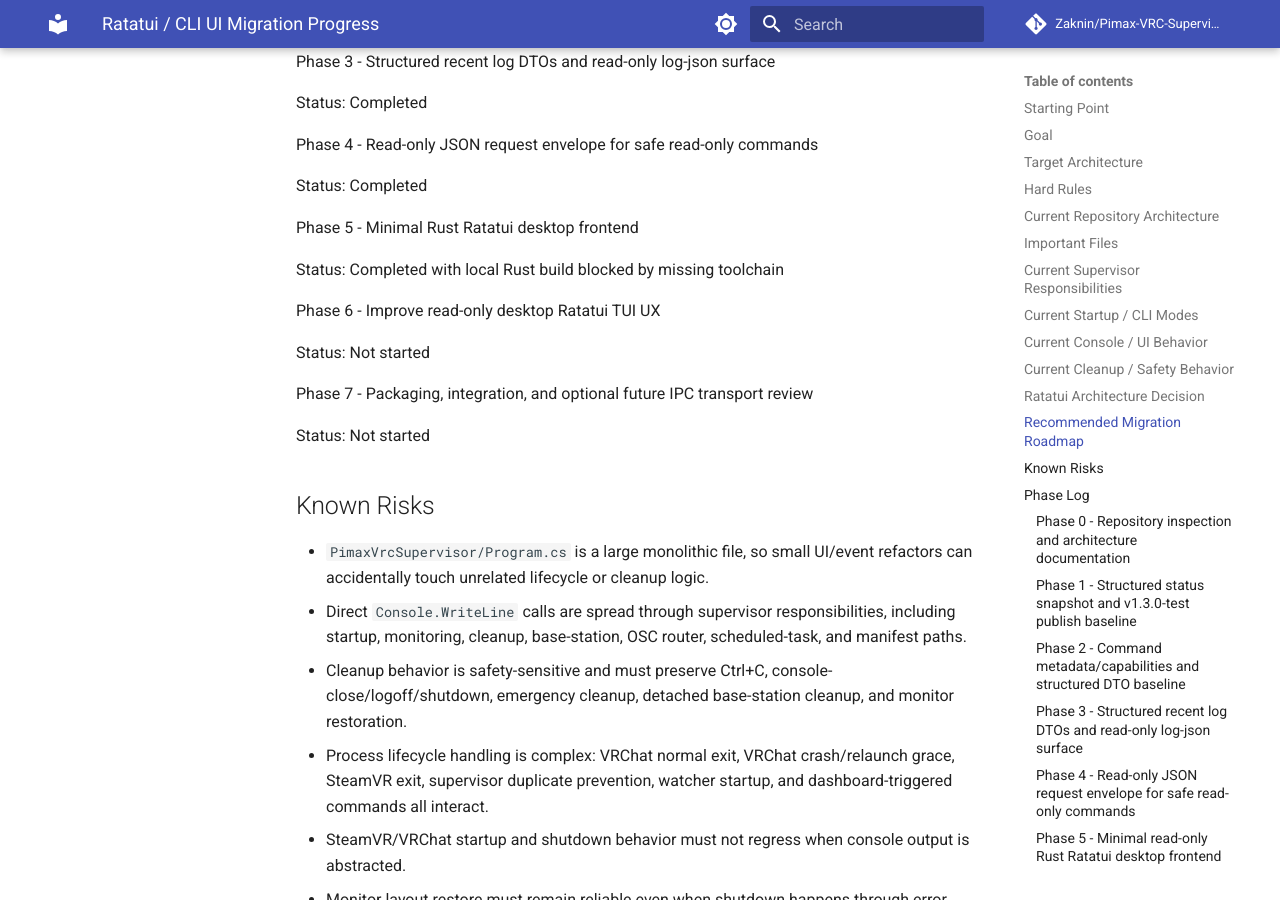
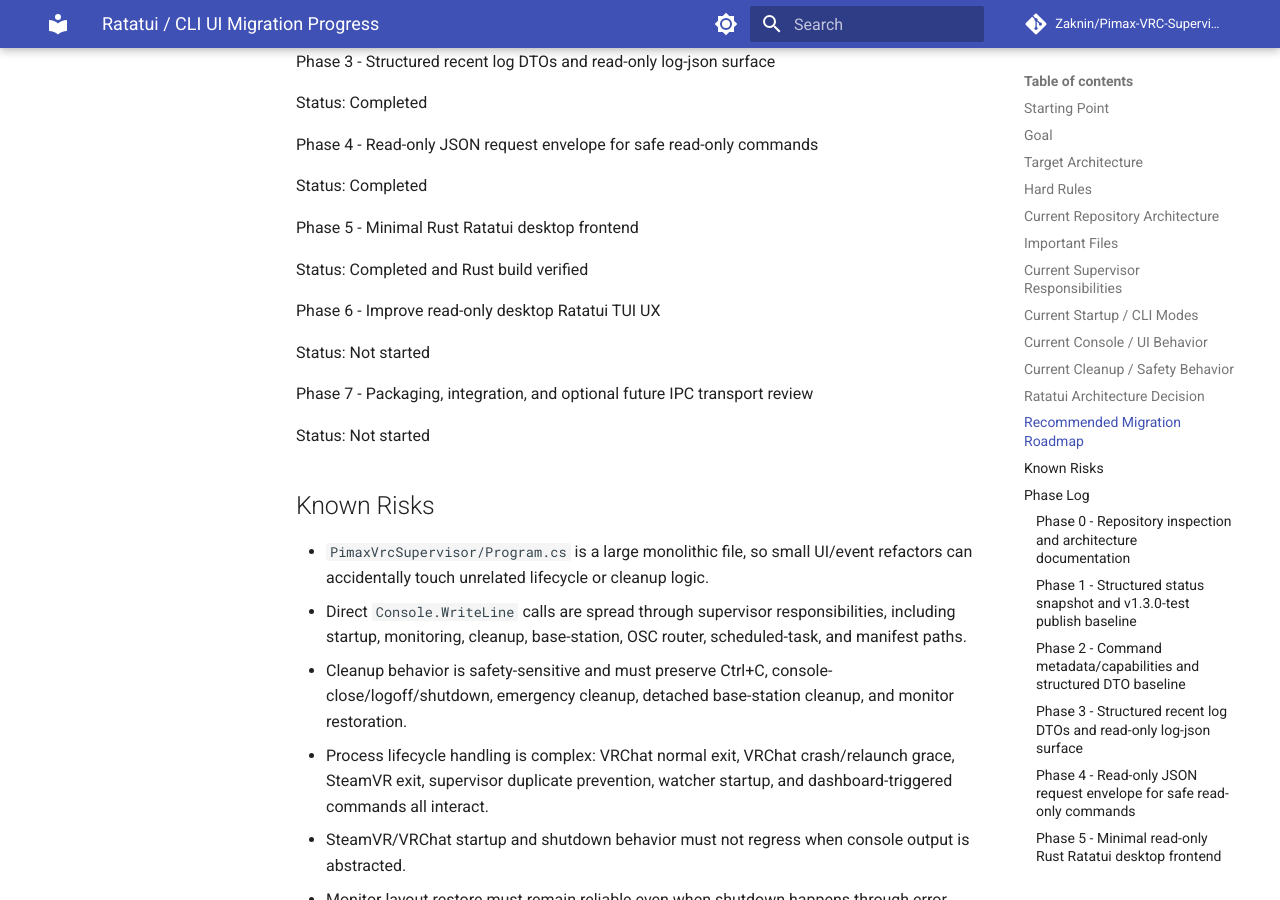
Before and after one commit to Zaknin/Pimax-VRC-Supervisor, an MkDocs documentation site: the page built from docs/ratatui-tui-migration-progress.md, in a window 1280 px wide and 900 px high, scrolled down 6374 px. Built offline with MkDocs 1.6.1 and Material for MkDocs 9.7.7, drawn with Linux system fonts in a browser that asks for light colours; comment, search, counter and statistics services are not loaded; some of the changed text lies outside the part shown.

Commit message:
Update Phase 5 roadmap status to verified

```diff
--- a/docs/ratatui-tui-migration-progress.md
+++ b/docs/ratatui-tui-migration-progress.md
@@ -154,7 +154,7 @@ Status: Completed
 
 Phase 5 - Minimal Rust Ratatui desktop frontend
 
-Status: Completed with local Rust build blocked by missing toolchain
+Status: Completed and Rust build verified
 
 Phase 6 - Improve read-only desktop Ratatui TUI UX
 
@@ -540,7 +540,7 @@ Known issues:
 
 ### Phase 5 - Minimal read-only Rust Ratatui desktop frontend
 
-Status: Completed with local Rust build blocked by missing toolchain
+Status: Completed and Rust build verified
 
 Summary:
 
```
